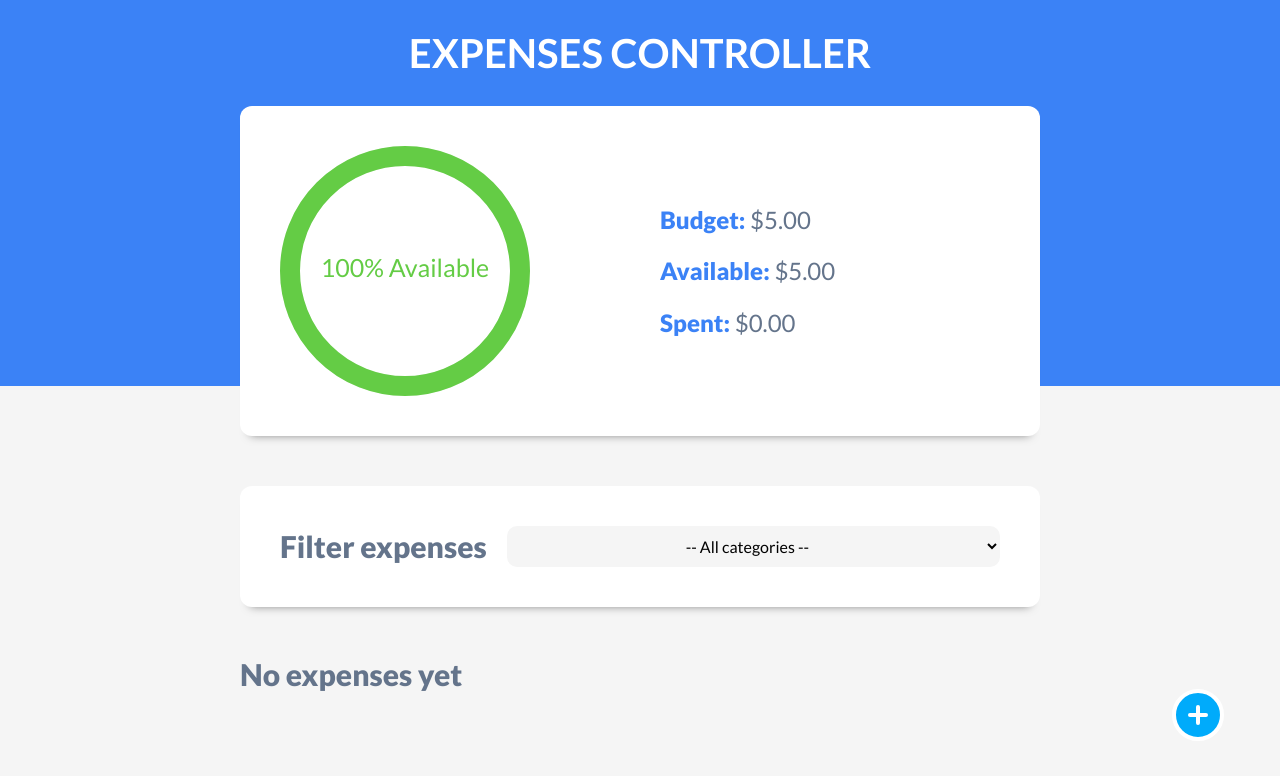
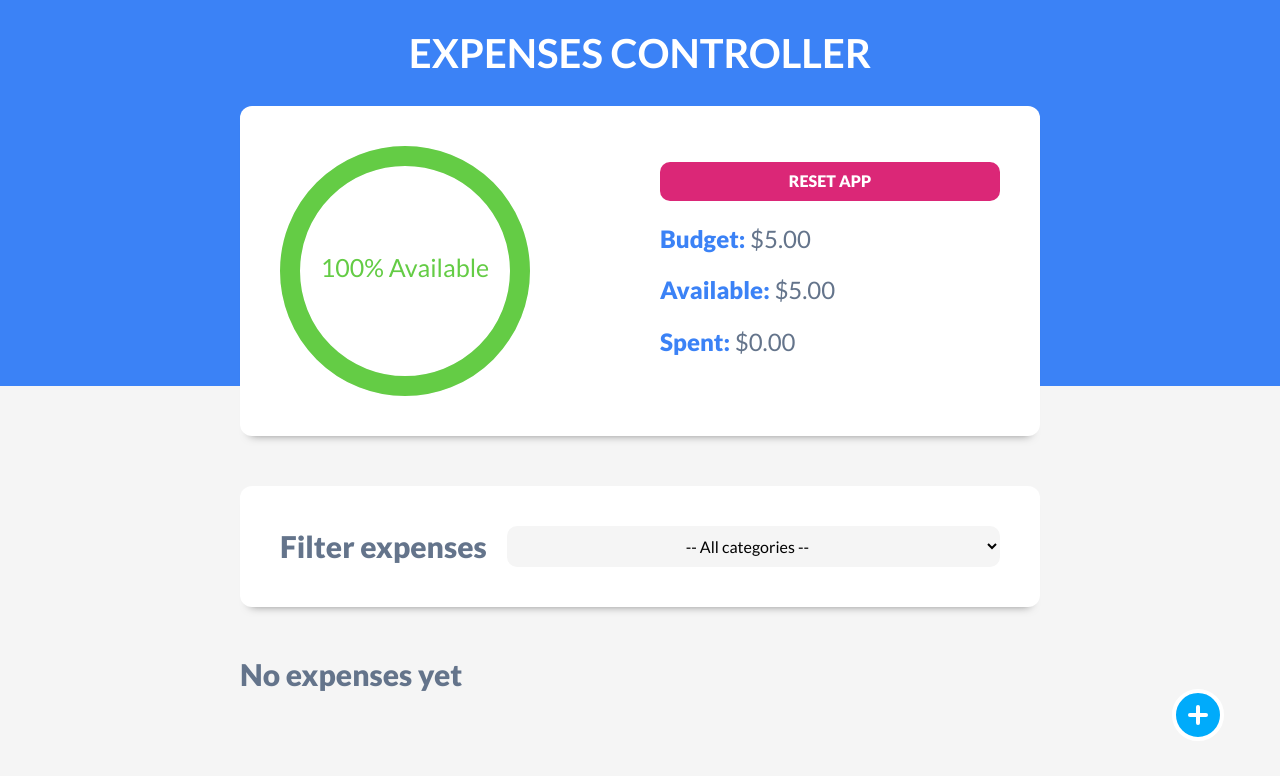
Before and after one commit to rodrigoBojorquez/expenses-controller, a React (Vite) app: page / in a window 1280 px wide. Both pictures are taken after typing "5" into the empty fields and a click on the input "Set". Shown: the top 776 px of the page. Built offline with nearby package versions, Linux system fonts and the light colour scheme; a web font is replaced by a local one.

Commit message:
added conditionals to the budget and reset application button

```diff
--- a/src/App.jsx
+++ b/src/App.jsx
@@ -10,6 +10,7 @@ function App() {
   const [budget, setBudget] = useState(
     Number(localStorage.getItem("budget")) ?? 0
   );
+  const [spent, setSpent] = useState(0);
   const [validBudget, setValidBudget] = useState(false);
   const [modal, setModal] = useState(false);
   const [animateModal, setAnimateModal] = useState(false);
@@ -69,13 +70,30 @@ function App() {
     if(expense.id) {
       // update
       const updatedExpenses = expenses.map( expenseState => expenseState.id === expense.id ? expense : expenseState );
-      setExpenses(updatedExpenses);
+      const totalSpent = updatedExpenses.reduce((accumulator, expense) => accumulator + expense.quantity, 0);
+
+      if (totalSpent > budget) {
+        const desicion = window.confirm("You are about to exceed your budget");
+
+        desicion && setExpenses(updatedExpenses);
+      }
+
+
     }
     else {
       // new
       expense.date = Date.now();
       expense.id = generateId();
-      setExpenses([... expenses, expense]);
+
+      const updatedExpenses = [... expenses, expense];
+      const totalSpent = updatedExpenses.reduce((accumulator, expense) => accumulator + expense.quantity, 0)
+
+      if (totalSpent > budget) {
+        const desicion = window.confirm("You are about to exceed your budget");
+
+        desicion && setExpenses([... expenses, expense]);
+      }
+
     }
 
     setAnimateModal(false);
@@ -96,7 +114,10 @@ function App() {
   return (
     <div className={modal ? "fijar" : undefined}>
       <Header
+      setSpent = {setSpent}
+      spent = {spent}
       expenses = {expenses}
+      setExpenses = {setExpenses}
       budget = {budget}
       setBudget = {setBudget}
       validBudget = {validBudget}
--- a/src/components/BudgetControl.jsx
+++ b/src/components/BudgetControl.jsx
@@ -2,10 +2,10 @@ import { useState, useEffect } from "react";
 import { CircularProgressbar, buildStyles } from "react-circular-progressbar";
 import "react-circular-progressbar/dist/styles.css";
 
-function BudgetControl({ budget, expenses }) {
+function BudgetControl({ budget, setSpent, spent, expenses, setExpenses, setBudget, setValidBudget}) {
 
     const [available, setAvailable] = useState(0);
-    const [spent, setSpent] = useState(0);
+
     const [percentage, setPersentage] = useState(100);
     const [pathColor, setPathColor] = useState("");
     const [textColor, setTextColor] = useState("");
@@ -52,6 +52,16 @@ function BudgetControl({ budget, expenses }) {
         })
     }
 
+    const handleResetApp = () => {
+      const desicion = confirm("Do you want to restart the app?")
+
+      if (desicion) {
+        setExpenses([]);
+        setBudget(0);
+        setValidBudget(false);
+      }
+    }
+
     return (
         <div className="contenedor-presupuesto contenedor sombra dos-columnas">
             <div>
@@ -67,11 +77,16 @@ function BudgetControl({ budget, expenses }) {
             </div>
 
             <div className="contenido-presupuesto">
+
+                <button className="reset-app" type="button" onClick={handleResetApp}>
+                    Reset App
+                </button>
+
                 <p>
                     <span>Budget: </span>{formatQuantity(budget)}
                 </p>
 
-                <p>
+                <p className={`${available < 0 ? "negativo" : ""}`}>
                     <span>Available: </span>{formatQuantity(available)}
                 </p>
 
--- a/src/components/Header.jsx
+++ b/src/components/Header.jsx
@@ -1,15 +1,20 @@
 import NewBudget from "./NewBudget";
 import BudgetControl from "./BudgetControl";
 
-function Header({ budget, setBudget, validBudget, setValidBudget, expenses }) {
+function Header({ budget, setSpent, setExpenses, spent, setBudget, validBudget, setValidBudget, expenses }) {
   return(
     <header>
       <h1>Expenses Controller</h1>
 
       { validBudget ?
         <BudgetControl
+        setSpent = {setSpent}
+        spent = {spent}
+        setExpenses = {setExpenses}
         budget = {budget}
+        setBudget = {setBudget}
         expenses = {expenses}
+        setValidBudget = {setValidBudget}
         />
         :
         <NewBudget
```
